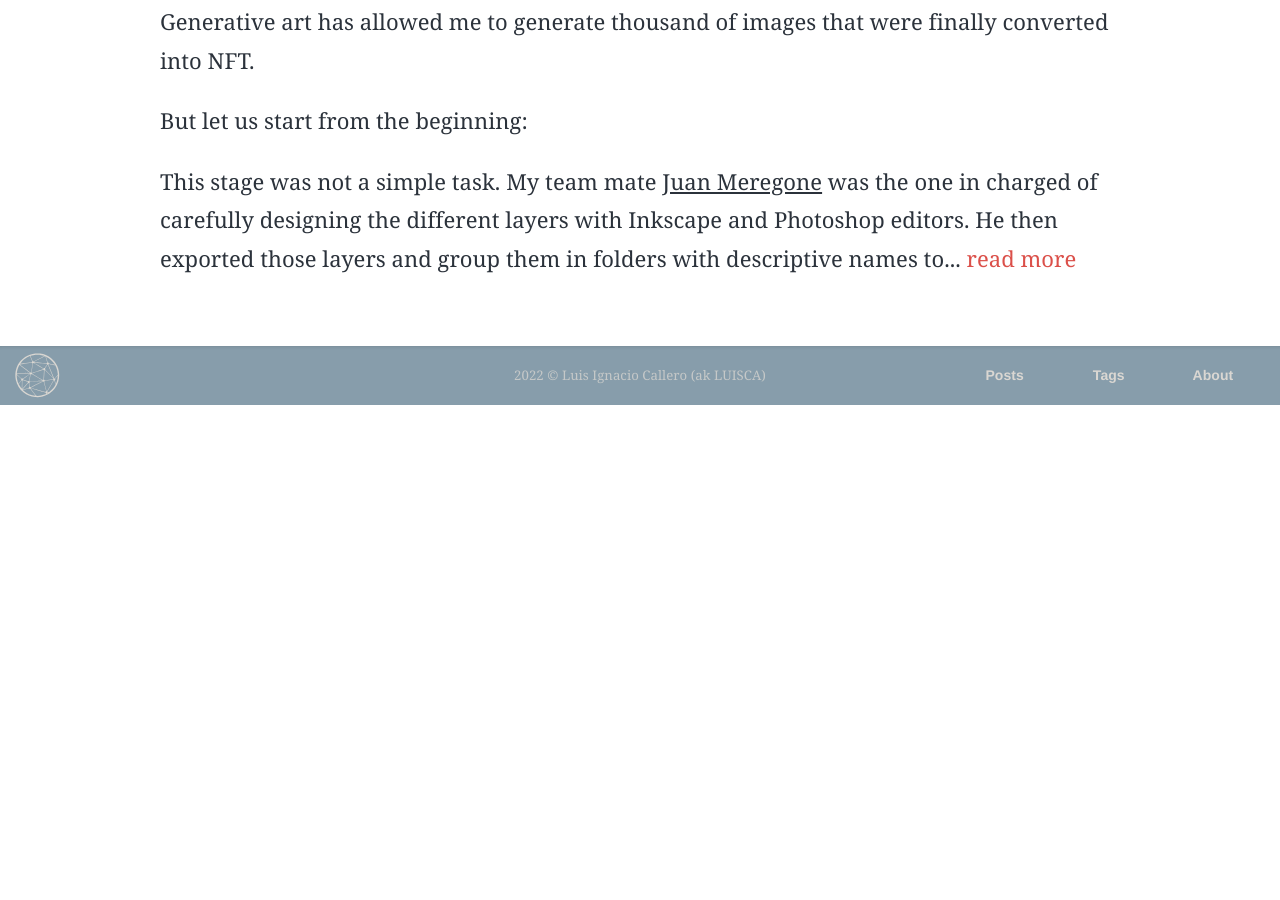
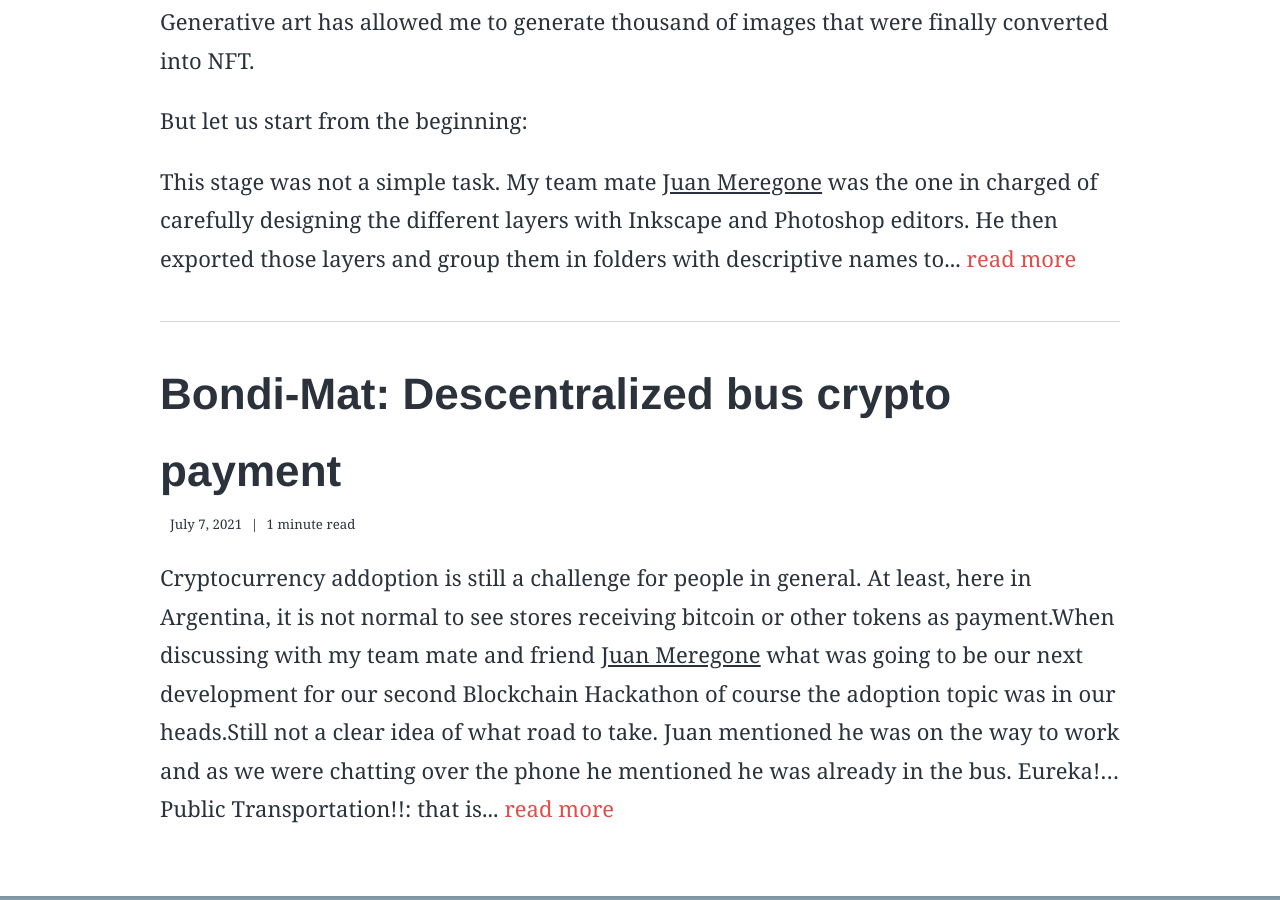
Before and after one commit to luigicallero/luigicallero.github.io, a Jekyll site: the page built from _pages/archive.html, in a window 1280 px wide and 900 px high, scrolled down 834 px. Built offline with Jekyll 4.4.1, drawn with Linux system fonts in a browser that asks for light colours; some web fonts are replaced; before the commit the page ends 1239 px from its top, so only the background shows below that.

Commit message:
second post for my portfolio

```diff
--- /dev/null
+++ b/_posts/2021-07-07-Bondi-Mat.md
@@ -0,0 +1,43 @@
+---
+layout: post
+read_time: true
+show_date: true
+title: "Bondi-Mat: Descentralized bus crypto payment"
+date: 2021-07-07
+img: posts/20210707/bondimat.png
+tags: [creativity, public transportation, MATIC, Polygon, Hackathon, barcode, blockchain, dApp]
+category: design
+author: Luis Ignacio Callero
+description: "DApp to buy public transportation tickets using barcode and MATIC tokens"
+---
+
+Cryptocurrency addoption is still a challenge for people in general. At least, here in Argentina, it is not normal to see stores receiving bitcoin or other tokens as payment.
+When discussing with my team mate and friend [Juan Meregone](https://www.linkedin.com/in/juanmeregone) what was going to be our next development for our second Blockchain Hackathon of course the adoption topic was in our heads.
+Still not a clear idea of what road to take. Juan mentioned he was on the way to work and as we were chatting over the phone he mentioned he was already in the bus. Eureka!... Public Transportation!!: that is an important part of our daily life.
+To help overcome the barriers of this gap between our daily life and blockchain world, we decided to develop a tool that would make easy to buy bus tickets with cryptocurrencies.
+
+Sponsored by Polygon (ex-MATIC), I started to work on the backend (Solidity, Truffle, Polygon Testnet) while Juan would take care of frontend (ReactJS, CSS, barcode)
+
+### Smart Contract
+
+
+<tweet>Support during Hackathon is great...</tweet>
+
+### Deployment to Polygon TestNet
+Deployed in Polygon Mumbai...
+
+### MVP
+This dApp can not be considered a final product, but was mainly developed as an MVP (Minimum Viable Product) to showcase the hackathon judges, the possibles usage in real life of cryptocurrency.
+We were not ...
+
+
+![Buying Tickets](./assets/img/posts/20210707/bondimat_buying.png)
+<small>Buy Trip Section</small>
+
+Here is the video presentation I made for Bondi-Mat:
+
+<iframe width="560" height="315" src="https://www.youtube.com/embed/AvGKibhzZx0" title="YouTube video player" frameborder="0" allow="accelerometer; autoplay; clipboard-write; encrypted-media; gyroscope; picture-in-picture" allowfullscreen></iframe>
+
+Learning experience...
+
+<small>Step by Step deployment in Github: [Bondi-Mat Repository](https://github.com/luigicallero/bondi-mat)</small>
```
Also changed, not shown: _posts/2022-04-20-NFT-Generative-Art.md (+2 -2 lines), assets/img/posts/20210707/Learning_1000_points_per_iteration.jpg (renamed from assets/img/posts/20210125/Learning_1000_points_per_iteration.jpg), assets/img/posts/20210707/Perceptron.jpg (renamed from assets/img/posts/20210125/Perceptron.jpg), assets/img/posts/20210707/Perceptron.png (renamed from assets/img/posts/20210125/Perceptron.png), assets/img/posts/20210707/bondimat.png (added), assets/img/posts/20210707/bondimat_buying.png (added), assets/img/posts/20220420/mandos.png.
